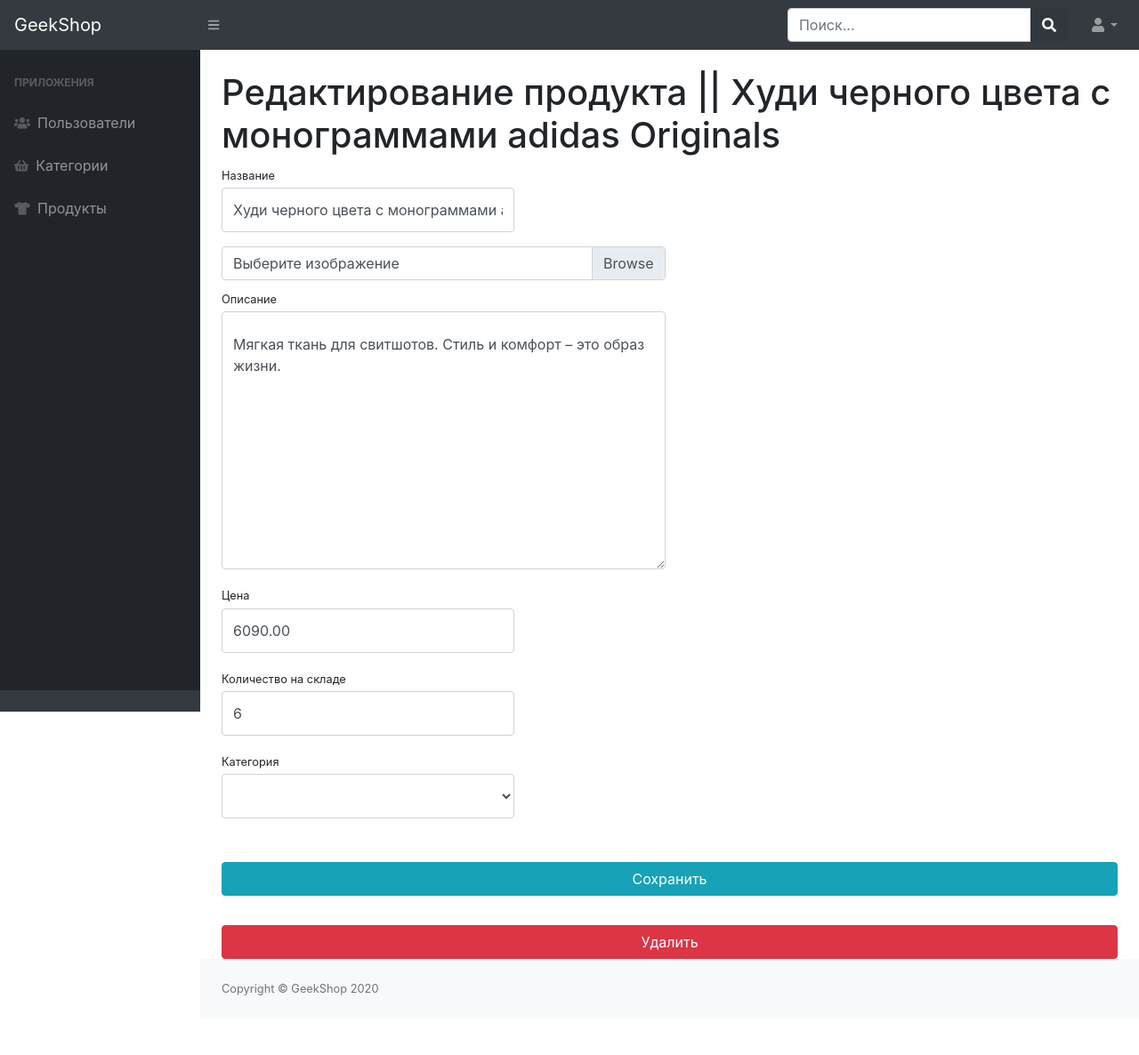
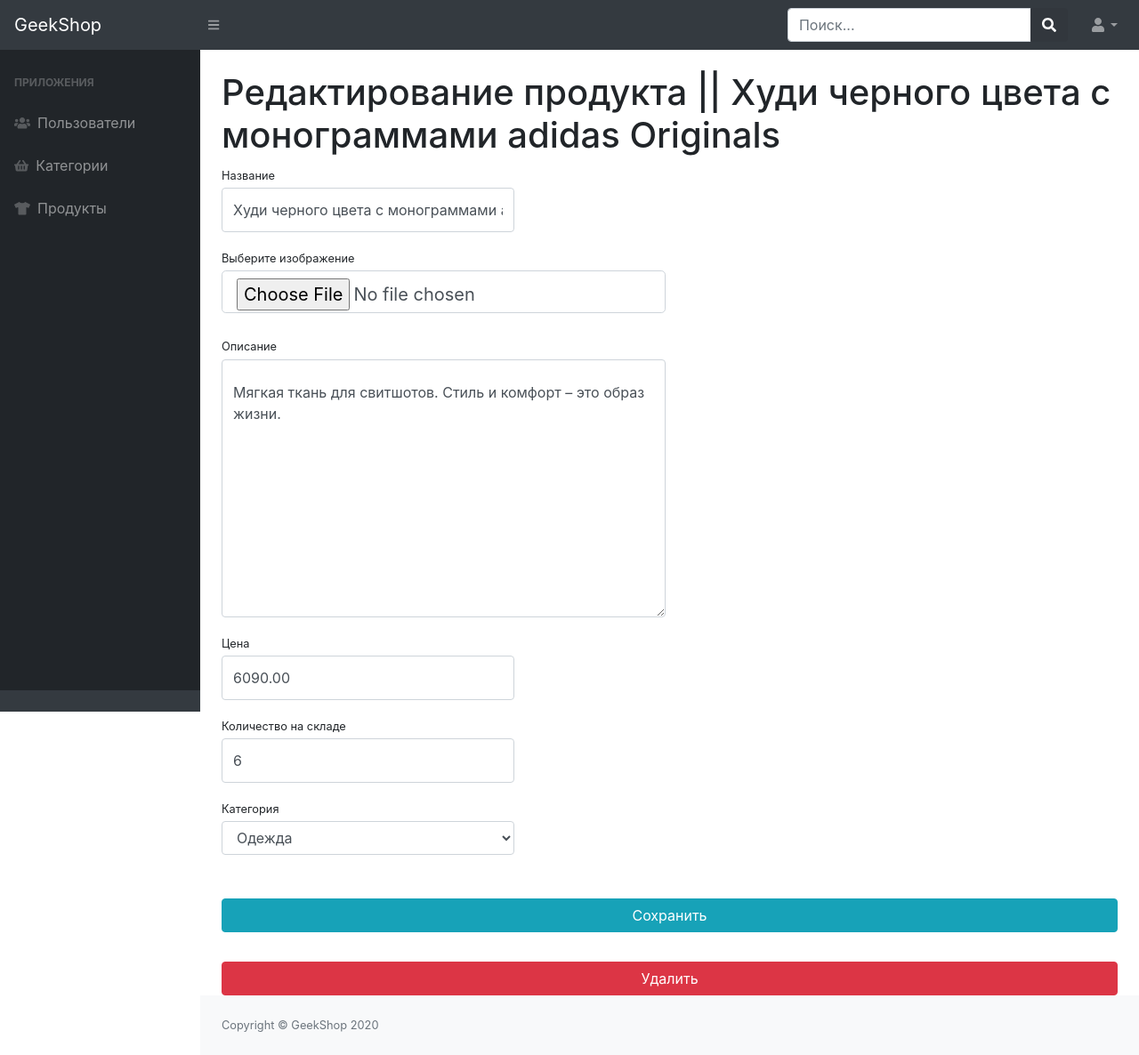
Before and after one commit to mrDurandall/GB_Django_1, a Django app: page /admins/product_edit/1 in a window 1280 px wide. Shown: the whole page at 89% size. Before the commit the page ends 1119 px from the top, so only its background shows below. Run offline with Django 3.2, Linux system fonts and the light colour scheme; the visitor is signed in with stand-in values (Sample User, id 1); data comes from the database, SQL or seed files in the repository; some libraries are stand-ins or nearby versions.

Commit message:
Исправил по рекомендациям к моему вопросу формы выбора категории и изображения. С категорией всё хорошо, а вот форма изображения хоть и работает как надо, но выглядит криво почему-то. Но это, наверное, уже косяки бутстрапа. Надеюсь, что по задачам нашего курса и по Джанго коду у меня всё хорошо.

```diff
--- a/admins/forms.py
+++ b/admins/forms.py
@@ -38,8 +38,7 @@ class AdminProductCreateUpdate(ModelForm):
     name = forms.CharField(widget=forms.TextInput(attrs={'class': 'form-control py-4',
                                                          'placeholder': 'Введите название продукта',
                                                          }), required=True)
-    image = forms.ImageField(widget=forms.FileInput(attrs={'class': 'custom-file-input',
-                                                           'placeholder': 'Введите изображение продукта',
+    image = forms.ImageField(widget=forms.FileInput(attrs={'class': 'form-control form-control-lg',
                                                            }), required=False)
     description = forms.CharField(widget=forms.Textarea(attrs={'class': 'form-control py-4',
                                                                'placeholder': 'Введите описание продукта',
@@ -50,7 +49,7 @@ class AdminProductCreateUpdate(ModelForm):
     quantity = forms.DecimalField(widget=forms.TextInput(attrs={'class': 'form-control py-4',
                                                                 'placeholder': 'Введите количество продукта на складе',
                                                                 }), required=True)
-    category = forms.ModelChoiceField(widget=forms.Select(attrs={'class': 'form-control py-4',
+    category = forms.ModelChoiceField(widget=forms.Select(attrs={'class': 'form-select form-control',
                                                                  'placeholder': 'Выберите категорию продукта',
                                                                  }), required=True,
                                       queryset=ProductCategory.objects.all(), )
--- a/admins/templates/admins/admin-product-edit.html
+++ b/admins/templates/admins/admin-product-edit.html
@@ -17,11 +17,11 @@
             </div>
             <div class="form-row mb-2">
                 <div class="col-lg-6">
-                        <div class="custom-file">
+                        <div class="form-group">
+                            <label class="small mb-1" for="{{ form.image.id_for_label }}">
+                                Выберите изображение</label>
                             {{ form.image }}
-                            <label class="custom-file-label" for="{{ form.image.id_for_label }}">
-                                Выберите изображение</label>
-                        </div>
+                    </div>
                 </div>
             </div>
             <div class="form-row">
```
